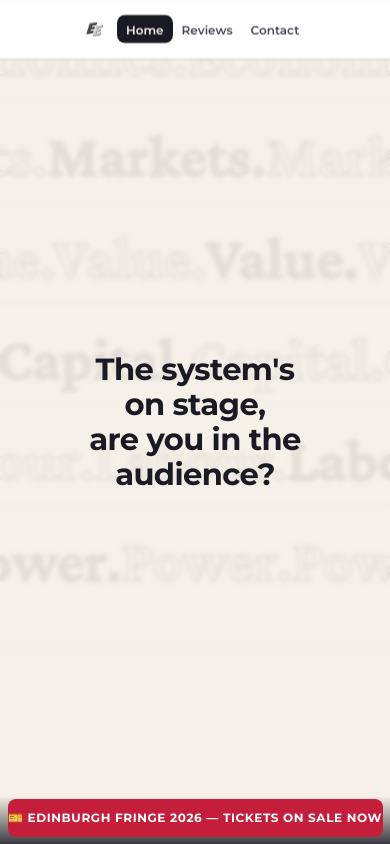
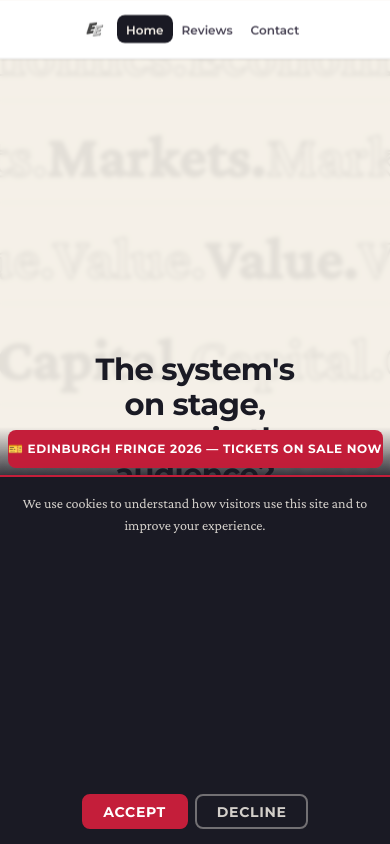
Before and after one commit to EVasiloudes/epic-economics-website, a React (Vite) app: page / in a window 390 px wide. Shown: the top 844 px of the page. Built offline with nearby package versions, Linux system fonts and the light colour scheme.

Commit message:
adds GA and cookie consent banner

```diff
--- a/src/App.jsx
+++ b/src/App.jsx
@@ -8,6 +8,7 @@
 import LiquidGlassNavbar from './components/LiquidGlassNavbar';
 import Footer from './components/Footer';
 import LoadingSpinner from './components/LoadingSpinner';
+import CookieConsent from './components/CookieConsent';
 
 // Lazy load page components for code splitting
 const Home = lazy(() => import('./pages/Home'));
@@ -19,6 +20,7 @@
 
 // Import utilities
 import { setRobotsMeta } from './utils/seo';
+import { initAnalytics, trackPageView } from './utils/analytics';
 import './App.css';
 
 // Register GSAP plugins once
@@ -69,6 +71,9 @@
     };
     document.title = titles[pathname] || 'Epic Economics';
 
+    // Track page view for analytics
+    trackPageView(pathname);
+
     // Refresh ScrollTrigger on route change
     ScrollTrigger.refresh();
   }, [pathname]);
@@ -80,6 +85,9 @@
   useEffect(() => {
     // Ensure site is indexable
     setRobotsMeta(false);
+
+    // Initialize analytics (respecting stored consent)
+    initAnalytics();
 
     // Cleanup all ScrollTriggers on unmount
     return () => {
@@ -114,6 +122,7 @@
         </main>
 
         <Footer />
+        <CookieConsent />
       </Router>
     </HelmetProvider>
   );
--- /dev/null
+++ b/src/components/CookieConsent.css
@@ -0,0 +1,93 @@
+/* ==========================================================================
+   Cookie Consent Banner
+   Brand Guardian → Frontend Developer | Aug 2026
+   Uses Protest Red / Ink Black / Parchment design tokens.
+   ========================================================================== */
+
+.cookie-consent {
+  position: fixed;
+  bottom: 0;
+  left: 0;
+  right: 0;
+  z-index: 2000;
+  display: flex;
+  align-items: center;
+  justify-content: space-between;
+  gap: var(--space-lg);
+  flex-wrap: wrap;
+  padding: var(--space-md) var(--space-xl);
+  background-color: var(--color-ink);
+  color: var(--color-bg);
+  border-top: 2px solid var(--color-primary);
+  box-shadow: var(--shadow-xl);
+}
+
+.cookie-consent__text {
+  flex: 1 1 280px;
+  margin: 0;
+  font-size: var(--text-small);
+  line-height: var(--leading-normal);
+  color: rgba(245, 240, 232, 0.85);
+}
+
+.cookie-consent__actions {
+  display: flex;
+  align-items: center;
+  gap: var(--space-sm);
+  flex-shrink: 0;
+}
+
+.cookie-consent__button {
+  padding: 0.6em 1.4em;
+  font-family: var(--font-heading);
+  font-size: var(--text-small);
+  font-weight: 700;
+  line-height: 1;
+  letter-spacing: var(--tracking-wide);
+  text-transform: uppercase;
+  border-radius: var(--radius-md);
+  cursor: pointer;
+  transition: background-color var(--transition-fast),
+              color var(--transition-fast),
+              border-color var(--transition-fast);
+}
+
+.cookie-consent__button--accept {
+  background-color: var(--color-primary);
+  border: 2px solid var(--color-primary);
+  color: #FFFFFF;
+}
+
+.cookie-consent__button--accept:hover {
+  background-color: var(--color-primary-hover);
+  border-color: var(--color-primary-hover);
+}
+
+.cookie-consent__button--decline {
+  background-color: transparent;
+  border: 2px solid rgba(245, 240, 232, 0.4);
+  color: rgba(245, 240, 232, 0.85);
+}
+
+.cookie-consent__button--decline:hover {
+  border-color: var(--color-bg);
+  color: #FFFFFF;
+}
+
+.cookie-consent__button:focus-visible {
+  outline: 2px solid var(--color-primary);
+  outline-offset: 3px;
+}
+
+@media (max-width: 480px) {
+  .cookie-consent {
+    padding: var(--space-md) var(--space-lg);
+    flex-direction: column;
+    align-items: stretch;
+    text-align: center;
+  }
+
+  .cookie-consent__actions {
+    justify-content: center;
+  }
+}
--- /dev/null
+++ b/src/components/CookieConsent.jsx
@@ -0,0 +1,76 @@
+import { useState, useEffect, useRef, useCallback } from 'react';
+import { getConsent, setConsent } from '../utils/analytics';
+import './CookieConsent.css';
+
+const BANNER_HEIGHT_VAR = '--cookie-banner-height';
+
+function CookieConsent() {
+  const [visible, setVisible] = useState(false);
+  const bannerRef = useRef(null);
+
+  const syncBannerHeight = useCallback(() => {
+    const height = bannerRef.current ? bannerRef.current.offsetHeight : 0;
+    document.documentElement.style.setProperty(BANNER_HEIGHT_VAR, `${height}px`);
+  }, []);
+
+  useEffect(() => {
+    if (getConsent() === null) {
+      setVisible(true);
+    }
+  }, []);
+
+  useEffect(() => {
+    if (!visible) return undefined;
+
+    syncBannerHeight();
+
+    const resizeObserver = new ResizeObserver(syncBannerHeight);
+    if (bannerRef.current) {
+      resizeObserver.observe(bannerRef.current);
+    }
+
+    return () => {
+      resizeObserver.disconnect();
+      document.documentElement.style.setProperty(BANNER_HEIGHT_VAR, '0px');
+    };
+  }, [visible, syncBannerHeight]);
+
+  const handleChoice = (consent) => {
+    setConsent(consent);
+    setVisible(false);
+  };
+
+  if (!visible) return null;
+
+  return (
+    <div
+      ref={bannerRef}
+      className="cookie-consent"
+      role="dialog"
+      aria-live="polite"
+      aria-label="Cookie consent"
+    >
+      <p className="cookie-consent__text">
+        We use cookies to understand how visitors use this site and to improve your experience.
+      </p>
+      <div className="cookie-consent__actions">
+        <button
+          type="button"
+          className="cookie-consent__button cookie-consent__button--accept"
+          onClick={() => handleChoice('accepted')}
+        >
+          Accept
+        </button>
+        <button
+          type="button"
+          className="cookie-consent__button cookie-consent__button--decline"
+          onClick={() => handleChoice('declined')}
+        >
+          Decline
+        </button>
+      </div>
+    </div>
+  );
+}
+
+export default CookieConsent;
--- a/src/components/GsapHero.css
+++ b/src/components/GsapHero.css
@@ -113,7 +113,7 @@
 /* Hero CTA — overlaid ticket banner at bottom of hero viewport */
 .hero-cta {
   position: fixed;
-  bottom: 0;
+  bottom: var(--cookie-banner-height, 0px);
   left: 0;
   right: 0;
   z-index: 10000;
--- /dev/null
+++ b/src/utils/analytics.js
@@ -0,0 +1,63 @@
+const GA_MEASUREMENT_ID = 'G-6Y1JRSRMKN';
+const CONSENT_KEY = 'ee_cookie_consent';
+
+let analyticsLoaded = false;
+
+function loadGtagScript() {
+  return new Promise((resolve) => {
+    if (document.querySelector('script[data-gtag]')) {
+      resolve();
+      return;
+    }
+
+    const script = document.createElement('script');
+    script.async = true;
+    script.src = `https://www.googletagmanager.com/gtag/js?id=${GA_MEASUREMENT_ID}`;
+    script.dataset.gtag = 'true';
+    script.onload = () => resolve();
+    script.onerror = () => resolve();
+    document.head.appendChild(script);
+  });
+}
+
+function initGtag() {
+  window.dataLayer = window.dataLayer || [];
+  window.gtag = function gtag() {
+    window.dataLayer.push(arguments);
+  };
+  window.gtag('js', new Date());
+  window.gtag('config', GA_MEASUREMENT_ID);
+  analyticsLoaded = true;
+}
+
+export function getConsent() {
+  if (typeof window === 'undefined') return null;
+  const value = window.localStorage.getItem(CONSENT_KEY);
+  return value === 'accepted' || value === 'declined' ? value : null;
+}
+
+export function setConsent(consent) {
+  if (typeof window === 'undefined') return;
+  window.localStorage.setItem(CONSENT_KEY, consent);
+
+  if (consent === 'accepted' && !analyticsLoaded) {
+    loadGtagScript().then(initGtag);
+  }
+}
+
+export function initAnalytics() {
+  if (typeof window === 'undefined') return;
+  if (getConsent() === 'accepted') {
+    loadGtagScript().then(initGtag);
+  }
+}
+
+export function trackPageView(path) {
+  if (typeof window === 'undefined' || !window.gtag || !analyticsLoaded) return;
+  window.gtag('config', GA_MEASUREMENT_ID, { page_path: path });
+}
+
+export function trackEvent(name, params = {}) {
+  if (typeof window === 'undefined' || !window.gtag || !analyticsLoaded) return;
+  window.gtag('event', name, params);
+}
```
